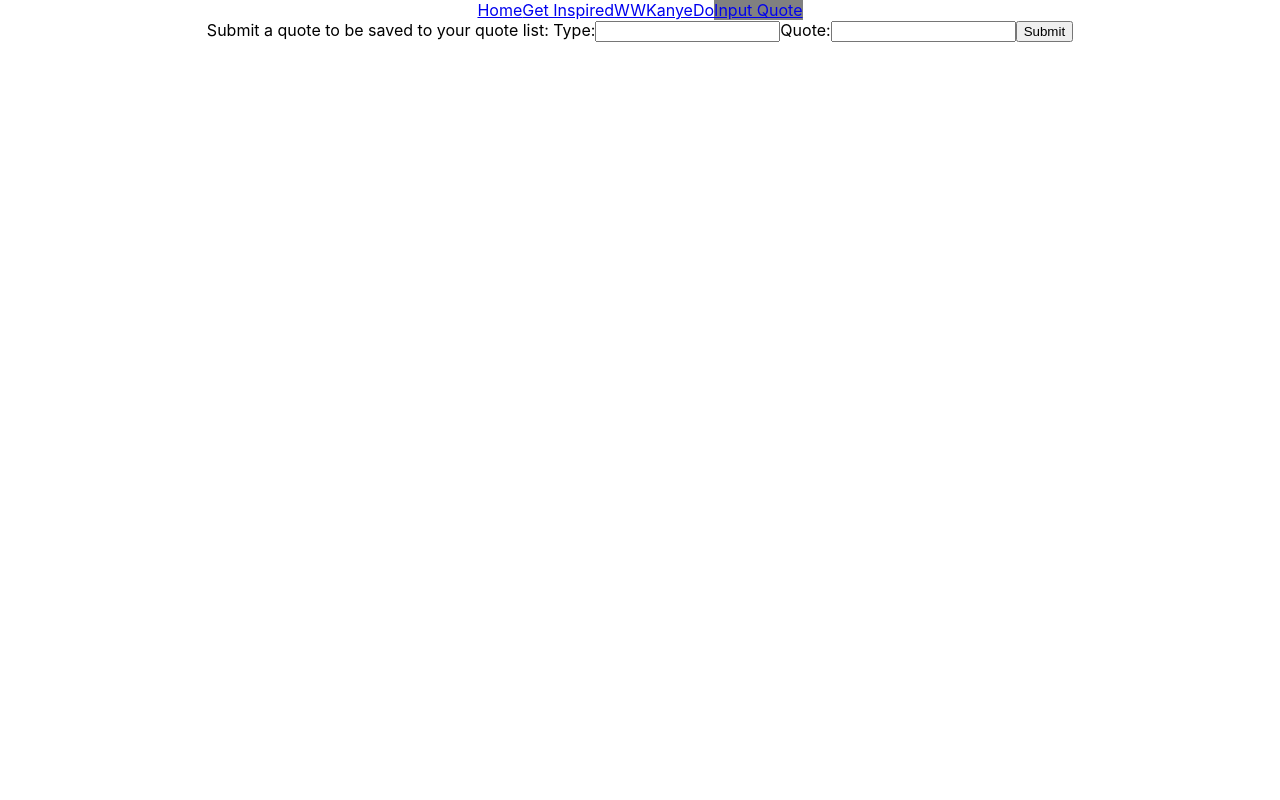
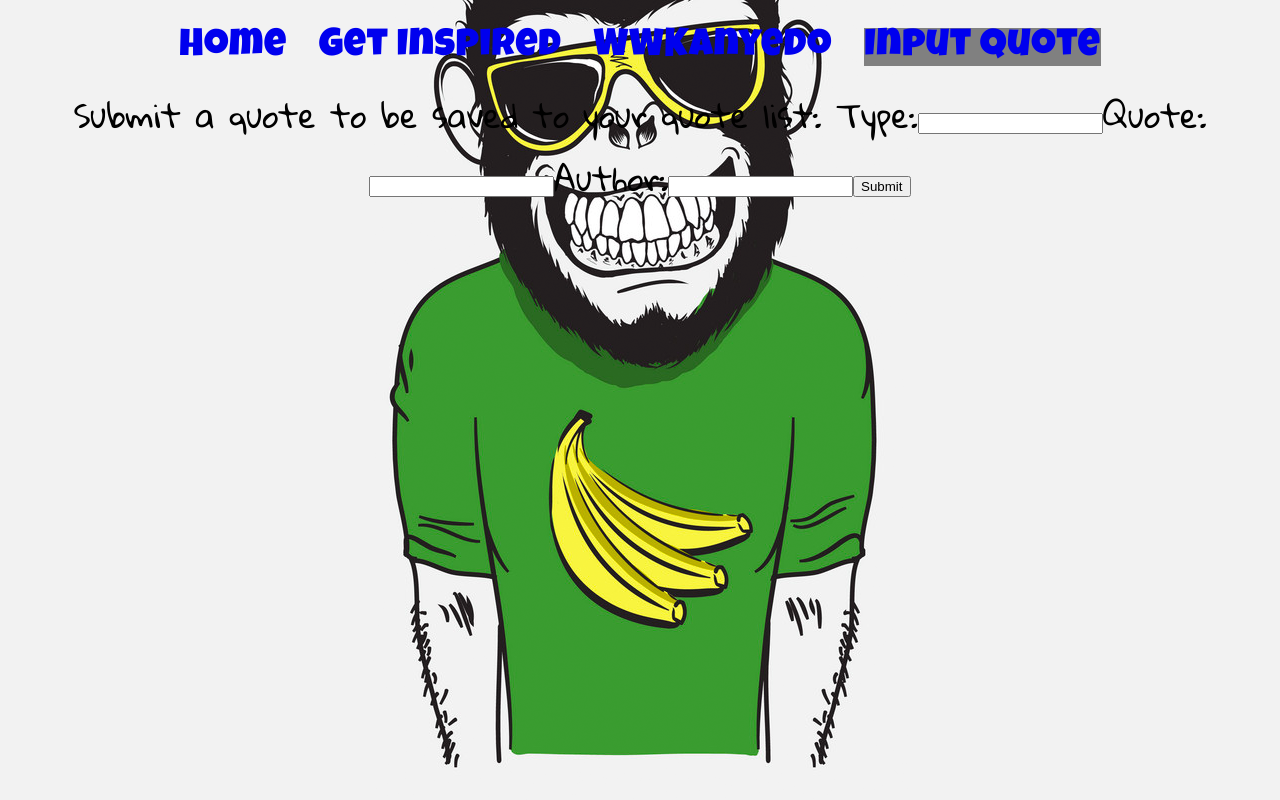
Before and after one commit to ChloeCCPeng/Energy-Booster, a React (Create React App) app: page /inputquote in a window 1280 px wide. Built offline with nearby package versions, Linux system fonts and the light colour scheme; data requests are answered from the project's data file.

Commit message:
css updated

```diff
--- a/package.json
+++ b/package.json
@@ -6,6 +6,8 @@
     "@testing-library/jest-dom": "^5.16.2",
     "@testing-library/react": "^12.1.3",
     "@testing-library/user-event": "^13.5.0",
+    "axios": "^0.26.0",
+    "cors": "^2.8.5",
     "react": "^17.0.2",
     "react-dom": "^17.0.2",
     "react-router-dom": "^5.3.0",
@@ -36,5 +38,8 @@
       "last 1 firefox version",
       "last 1 safari version"
     ]
+  },
+  "devDependencies": {
+    "tailwindcss": "^3.0.23"
   }
 }
--- a/public/index.html
+++ b/public/index.html
@@ -5,6 +5,9 @@
     <link rel="icon" href="%PUBLIC_URL%/favicon.ico" />
     <meta name="viewport" content="width=device-width, initial-scale=1" />
     <meta name="theme-color" content="#000000" />
+    <link rel="preconnect" href="https://fonts.googleapis.com">
+<link rel="preconnect" href="https://fonts.gstatic.com" crossorigin>
+<link href="https://fonts.googleapis.com/css2?family=Gloria+Hallelujah&family=Luckiest+Guy&display=swap" rel="stylesheet">
     <meta
       name="description"
       content="Web site created using create-react-app"
--- a/src/InputQuote.js
+++ b/src/InputQuote.js
@@ -22,6 +22,9 @@ function InputQuote({saveQuote}) {
             <label>Quote:
                 <input type="text" name="text" onChange={(e) => updateForm(e)} />
             </label>
+            <label>Author:
+                <input type="text" name="text" onChange={(e) => updateForm(e)} />
+            </label>
             <input type="submit" value="Submit" />
         </form>
     )
--- a/src/InspirationalQuote.js
+++ b/src/InspirationalQuote.js
@@ -4,8 +4,8 @@ function InspirationalQuote() {
     useEffect(() => {
         fetch('https://inspiration.goprogram.ai')
         .then((response) => response.json())
-        .then((quote) => console.log(quote))
-    })
+        .then((quote) => console.log(quote.txt))
+    },[])
     return (
         <div>Gonna be an inspirational quote</div>
     )
--- a/src/index.css
+++ b/src/index.css
@@ -1,13 +1,35 @@
 body {
-  margin: 0;
+  margin-top: 10;
   font-family: -apple-system, BlinkMacSystemFont, 'Segoe UI', 'Roboto', 'Oxygen',
     'Ubuntu', 'Cantarell', 'Fira Sans', 'Droid Sans', 'Helvetica Neue',
     sans-serif;
   -webkit-font-smoothing: antialiased;
   -moz-osx-font-smoothing: grayscale;
+  background-image: url(../public/Monkey.png);
+  background-position: bottom center;
+  background-repeat: no-repeat;
+  background-attachment: fixed;
+  background-color:#f2f2f2 ;
+
 }
 
 code {
   font-family: source-code-pro, Menlo, Monaco, Consolas, 'Courier New',
     monospace;
 }
+
+div{
+  margin:10px;
+  font-family: 'Gloria Hallelujah', cursive;
+  font-size: 2.5vw; /* 20px */
+}
+
+div a {
+  font-size: 3vw; /* 20px */
+  font-family: 'Luckiest Guy', cursive;
+  letter-spacing: 0.02em;
+  text-decoration-line: none;
+  margin: auto;
+  margin: 1rem; /* 24px */
+
+}
```
Also changed, not shown: tailwind.config.js (added, +7 -0 lines), public/Monkey.png (added), 1 other file (tests, documents, lock files or other folders).
